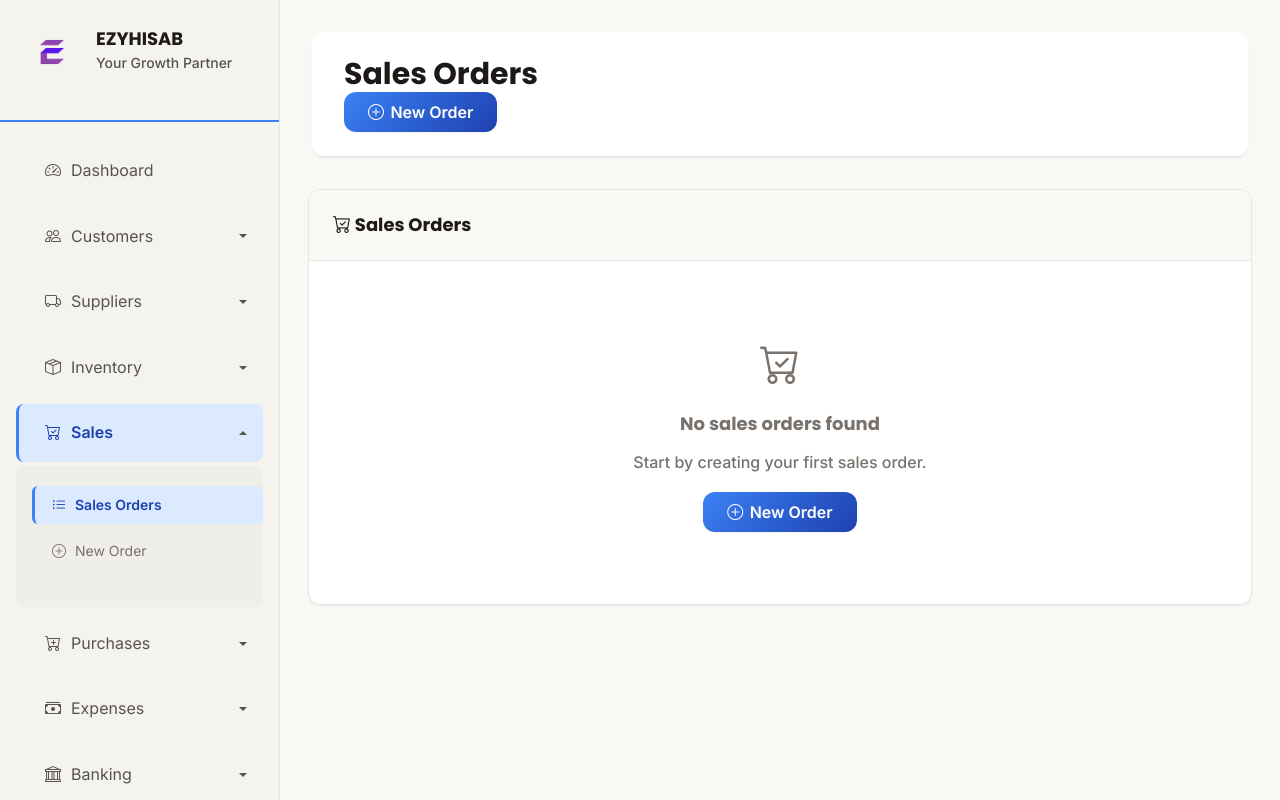
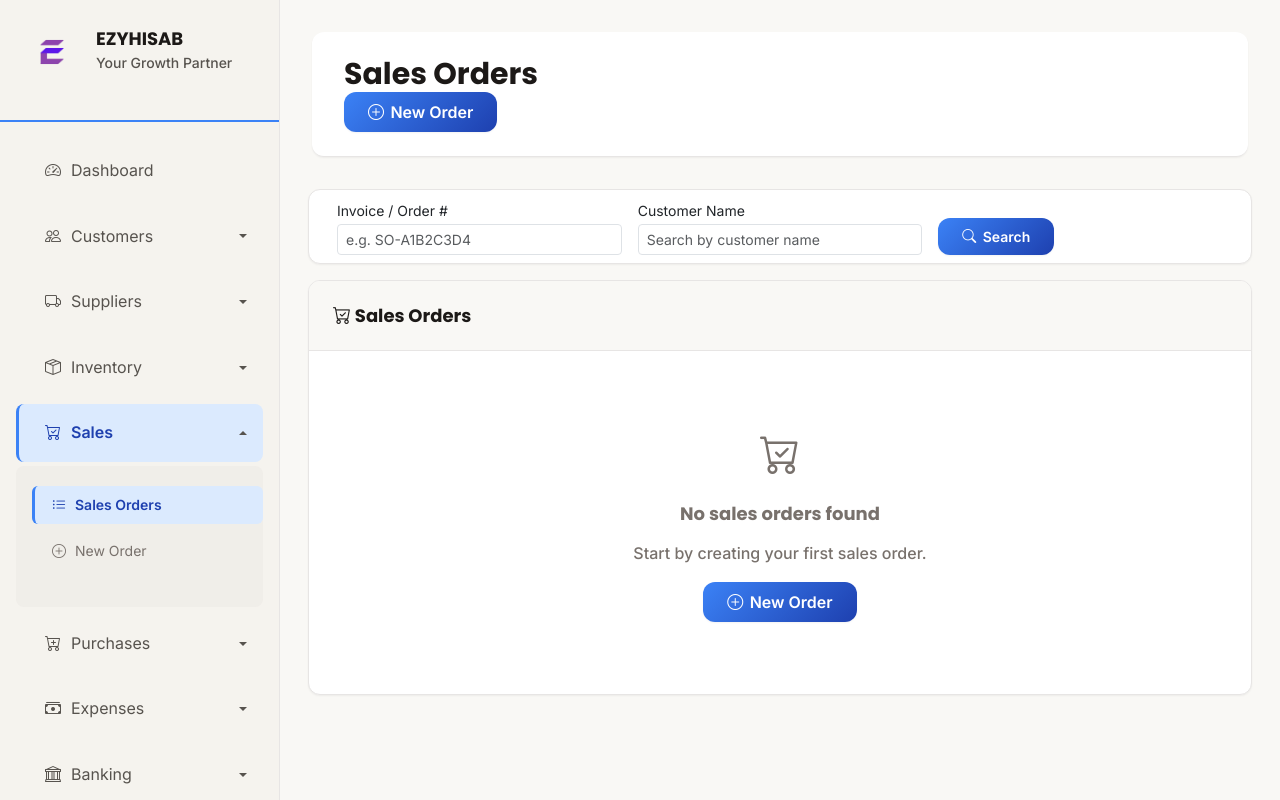
Before and after one commit to giasuddin90/hajiedirsErp, a Django app: page /sales/orders/ in a window 1280 px wide. Run offline with Django 4.2, Linux system fonts and the light colour scheme; the visitor is signed in with stand-in values (Sample User, id 1); data that the repository does not hold is empty.

Commit message:
add sales order filtering option

```diff
--- a/sales/views.py
+++ b/sales/views.py
@@ -194,6 +194,30 @@ class SalesOrderListView(StaffRequiredMixin, ListView):
     model = SalesOrder
     template_name = 'sales/order_list.html'
     context_object_name = 'orders'
+
+    def get_queryset(self):
+        queryset = SalesOrder.objects.select_related('customer').all()
+
+        invoice_id = self.request.GET.get('invoice_id', '').strip()
+        customer_name = self.request.GET.get('customer_name', '').strip()
+
+        if invoice_id:
+            queryset = queryset.filter(order_number__icontains=invoice_id)
+
+        if customer_name:
+            from django.db.models import Q
+            queryset = queryset.filter(
+                Q(customer__name__icontains=customer_name) |
+                Q(customer_name__icontains=customer_name)
+            )
+
+        return queryset
+
+    def get_context_data(self, **kwargs):
+        context = super().get_context_data(**kwargs)
+        context['invoice_id'] = self.request.GET.get('invoice_id', '')
+        context['customer_name'] = self.request.GET.get('customer_name', '')
+        return context
 
 
 class SalesOrderDetailView(StaffRequiredMixin, DetailView):
--- a/templates/sales/order_list.html
+++ b/templates/sales/order_list.html
@@ -13,11 +13,42 @@
 {% block content %}
 <div class="row">
     <div class="col-12">
+        <!-- Filter Section -->
+        <div class="card mb-3">
+            <div class="card-body py-2">
+                <form method="get" class="row g-2 align-items-end">
+                    <div class="col-md-4 col-sm-6">
+                        <label for="invoice_id" class="form-label mb-0 small">Invoice / Order #</label>
+                        <input type="text" class="form-control form-control-sm" id="invoice_id" name="invoice_id"
+                               value="{{ invoice_id }}" placeholder="e.g. SO-A1B2C3D4">
+                    </div>
+                    <div class="col-md-4 col-sm-6">
+                        <label for="customer_name" class="form-label mb-0 small">Customer Name</label>
+                        <input type="text" class="form-control form-control-sm" id="customer_name" name="customer_name"
+                               value="{{ customer_name }}" placeholder="Search by customer name">
+                    </div>
+                    <div class="col-md-4 col-sm-12">
+                        <button type="submit" class="btn btn-primary btn-sm">
+                            <i class="bi bi-search"></i> Search
+                        </button>
+                        {% if invoice_id or customer_name %}
+                        <a href="{% url 'sales:order_list' %}" class="btn btn-outline-secondary btn-sm">
+                            <i class="bi bi-x-circle"></i> Clear
+                        </a>
+                        {% endif %}
+                    </div>
+                </form>
+            </div>
+        </div>
+
         <div class="card">
             <div class="card-header">
                 <h5 class="mb-0">
                     <i class="bi bi-cart-check"></i>
                     Sales Orders
+                    {% if invoice_id or customer_name %}
+                    <small class="text-muted fs-6">({{ orders|length }} result{{ orders|length|pluralize }})</small>
+                    {% endif %}
                 </h5>
             </div>
             <div class="card-body">
```
